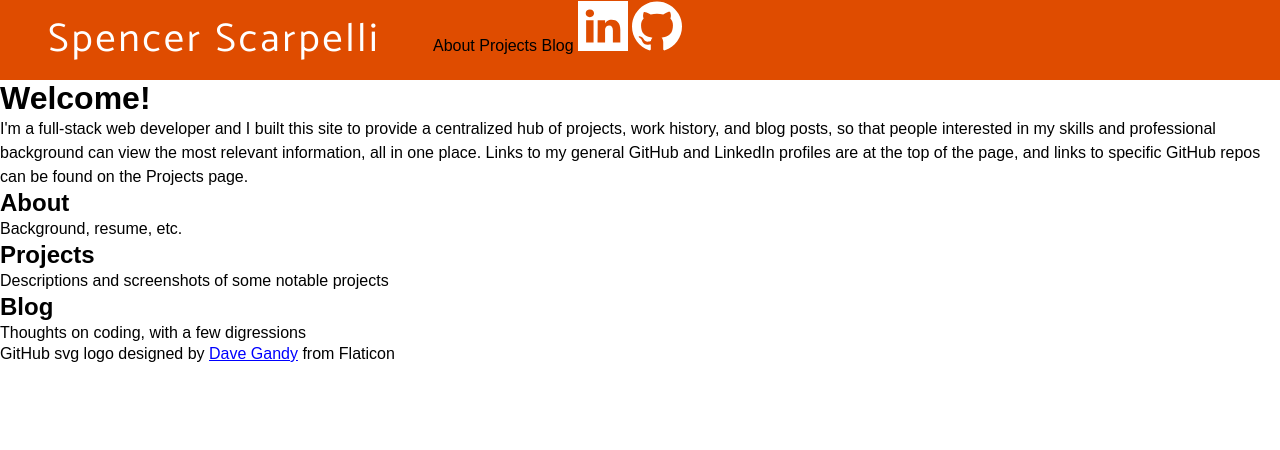
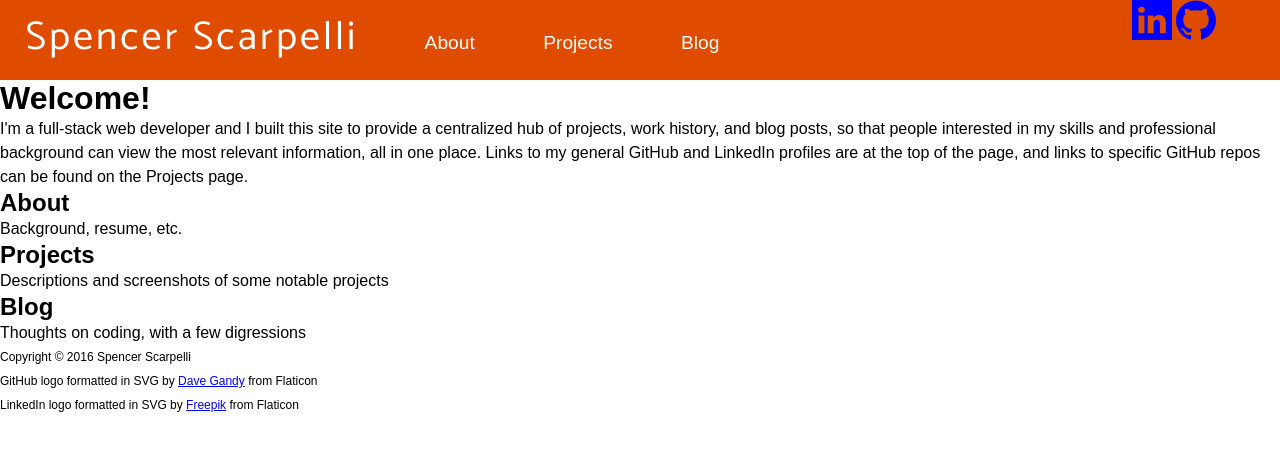
Before and after one commit to spencerscarpelli/spencer-scarpelli, an Angular app: page / in a window 1280 px wide. Shown: the top 450 px of the page. Built offline with nearby package versions, Linux system fonts and the light colour scheme.

Commit message:
add styling

```diff
--- a/src/index.html
+++ b/src/index.html
@@ -23,15 +23,29 @@
       <a href="blog">
         <div class="banner-nav-tab">Blog</div>
       </a>
-      <a href="#">
-        <embed type="image/svg+xml" src="/assets/svg/linkedin.svg" width="50" height="50">
-      </a>
-      <a href="#">
-        <embed type="image/svg+xml" src="/assets/svg/github-logo.svg" width="50" height="50">
-      </a>
     </nav>
+    <div class="external-links-container">
+      <div class="svg-box">
+        <a href="#">
+          <embed type="image/svg+xml" src="/assets/svg/linkedin.svg" width="40" height="40">
+        </a>
+      </div>
+      <div class="svg-box">
+        <a href="#">
+          <embed type="image/svg+xml" src="/assets/svg/github-logo.svg" width="40" height="40">
+        </a>
+      </div>
+    </div>
   </section>
   <app-root>Loading...</app-root>
-  <footer>GitHub svg logo designed by <a href="http://www.flaticon.com/authors/dave-gandy" target="_blank" class="link">Dave Gandy</a> from Flaticon</footer>
+  <footer>
+    <p>Copyright © 2016 Spencer Scarpelli</p>
+    <p>
+      GitHub logo formatted in SVG by <a href="http://www.flaticon.com/authors/dave-gandy" target="_blank" class="link">Dave Gandy</a> from Flaticon
+    </p>
+    <p>
+      LinkedIn logo formatted in SVG by <a href="http://www.flaticon.com/authors/freepik" target="_blank" class="link">Freepik</a> from Flaticon
+    </p>
+  </footer>
 </body>
 </html>
--- a/src/styles.css
+++ b/src/styles.css
@@ -35,25 +35,25 @@ h4 {
 }
 
 .banner-name {
-  display: inline;
+  display: inline-block;
   color: white;
   font-family: "Catamaran", Helvetica, Arial, sans-serif;
   font-size: 2.5rem;
-  line-height: 5rem;
-  margin: 3rem;
   letter-spacing: 3px;
+  margin-left: 2%;
 }
 
 .banner-nav {
-  display: inline;
-}
-
-.link-to-external {
-  display: inline;
+  display: inline-block;
+  margin-left: 30px;
+  line-height:
 }
 
 .banner-nav-tab {
-  display: inline;
+  display: inline-block;
+  font-size: 1.2rem;
+  color: white;
+  margin: 2rem;
 }
 
 .link, .link:hover, .link:visited {
@@ -61,6 +61,16 @@ h4 {
   text-decoration: underline;
 }
 
-g:hover {
-  cursor: pointer;
+.external-links-container {
+  display: inline-block;
+  float: right;
+  margin-right: 5%;
 }
+
+.svg-box {
+  display: inline;
+}
+
+footer {
+  font-size: 75%;
+}
```
Also changed, not shown: src/assets/svg/github-logo.svg, src/assets/svg/linkedin.svg.
